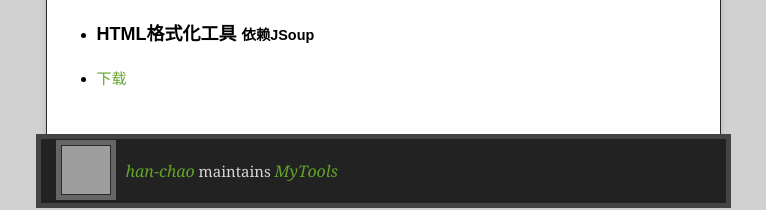
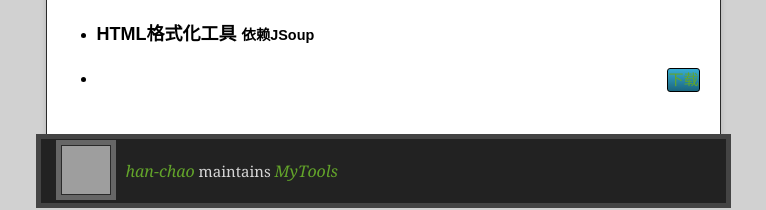
Before and after one commit to han-chao/MyTools, a plain HTML site: page index.html in a window 1280 px wide. Shown: the part 456-666 px from the top of the page, without its empty margins (257-1023 px from the left). Drawn offline with nearby package versions, Linux system fonts and the light colour scheme; grey boxes are pictures that could not be loaded.

Commit message:
Update index.html

```diff
--- a/index.html
+++ b/index.html
@@ -44,7 +44,7 @@
 						<p>
 							<ul>
 								<li><h4>HTML格式化工具 <small>依赖JSoup</small></h4></li>
-								<li><a href="https://github.com/han-chao/MyTools/blob/master/Runnable%20JAR%20Files/HTML%E6%A0%BC%E5%BC%8F%E5%8C%96%E5%B7%A5%E5%85%B7.jar">下载</a></li>
+								<li><a class="download-button jar" href="https://github.com/han-chao/MyTools/blob/master/Runnable%20JAR%20Files/HTML%E6%A0%BC%E5%BC%8F%E5%8C%96%E5%B7%A5%E5%85%B7.jar">下载</a></li>
 							</ul>
 						</p>
 					</article>
```
